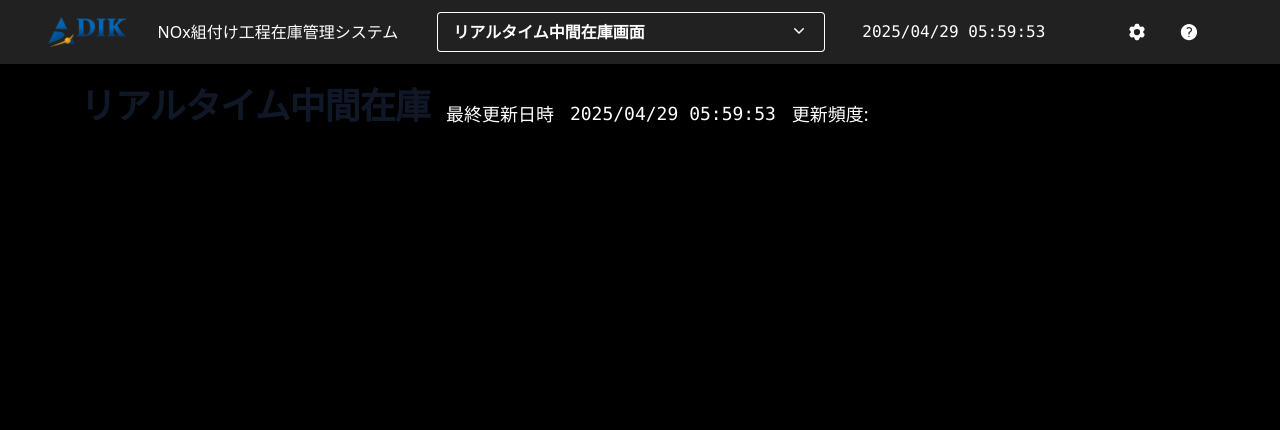
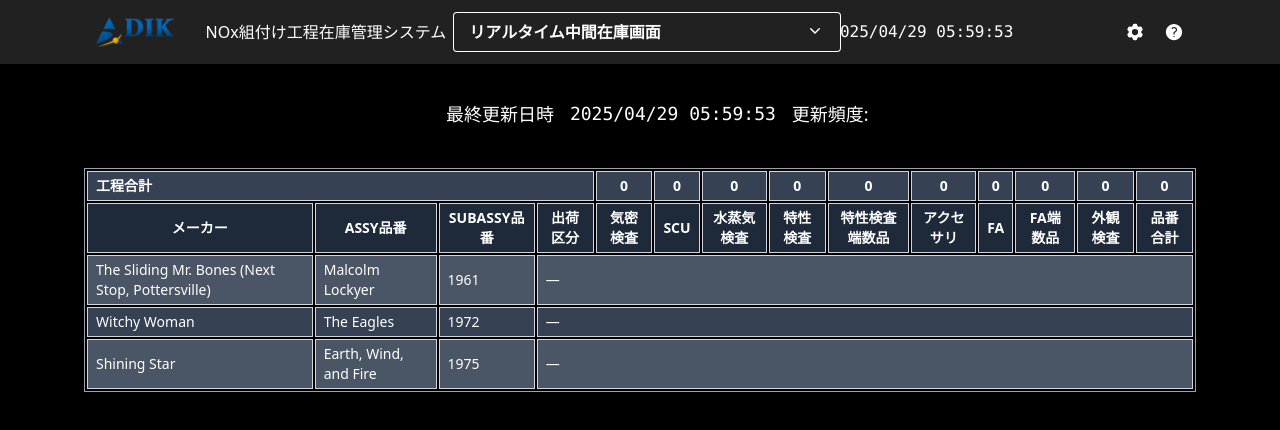
Before and after one commit to Thilina1999/Vue-Frontend, a Vue app: page / in a window 1280 px wide. Shown: the top 430 px of the page. Built offline with nearby package versions, Linux system fonts and the light colour scheme.

Commit message:
Table data

```diff
--- a/src/components/atom/Title.vue
+++ b/src/components/atom/Title.vue
@@ -1,6 +1,6 @@
 <template>
     <h1
-        class="mb-4 text-2xl font-extrabold leading-none tracking-tight text-gray-900 md:text-3xl lg:text-4xl dark:text-white">
+        class="mb-4 text-2xl font-extrabold leading-none tracking-tight md:text-3xl lg:text-4xl dark:text-white">
         {{ title }}
     </h1>
 </template>
--- a/src/components/molecules/Table.vue
+++ /dev/null
@@ -1,9 +0,0 @@
-<template>
-    <p class="text-white">Hello</p>
-</template>
-
-<script>
-export default {
-    name: "Table",
-}
-</script>
--- a/src/components/organisms/Navbar.vue
+++ b/src/components/organisms/Navbar.vue
@@ -1,6 +1,6 @@
 <template>
   <nav class="bg-[#212121]">
-    <div class="px-2 sm:px-6 lg:px-8">
+    <div class="element">
       <div class="relative flex h-16 items-center justify-between">
         <div class="grid grid-cols-3 w-full">
           <div class="flex items-center justify-start">
@@ -19,12 +19,18 @@
 
               </div>
               <div class="flex items-center px-4 justify-start">
-                <div class="grid grid-cols-2 w-full">
+                <div class="grid grid-cols-4 w-full">
+                  <div class="flex items-center justify-end">
+
+                  </div>
+                  <div class="flex items-center justify-end">
+
+                  </div>
                   <div class="flex items-center justify-end">
                     <Settings class="w-5 h-5" />
 
                   </div>
-                  <div class="flex items-center justify-center">
+                  <div class="flex items-center justify-end">
                     <Help class="w-5 h-5" />
 
                   </div>
--- /dev/null
+++ b/src/components/organisms/RT_Inventory_Tb.vue
@@ -0,0 +1,59 @@
+<template>
+    <div class="overflow-x-auto p-1">
+      <table class="w-full table-auto border-separate border border-gray-400 text-white">
+        <thead>
+          <tr class="bg-gray-700 text-white text-sm">
+            <th class="summary-row border border-gray-300 text-left px-2 py-1" colspan="4">工程合計</th>
+            <th class="summary-row border border-gray-300 px-2 py-1" v-for="i in 10" :key="i">0</th>
+          </tr>
+
+          <tr class="bg-gray-800 text-sm">
+            <th class="border border-gray-300 px-2 py-1">メーカー</th>
+            <th class="border border-gray-300 px-2 py-1">ASSY品番</th>
+            <th class="border border-gray-300 px-2 py-1">SUBASSY品番</th>
+            <th class="border border-gray-300 px-2 py-1">出荷区分</th>
+            <th class="border border-gray-300 px-2 py-1">気密検査</th>
+            <th class="border border-gray-300 px-2 py-1">SCU</th>
+            <th class="border border-gray-300 px-2 py-1">水蒸気検査</th>
+            <th class="border border-gray-300 px-2 py-1">特性検査</th>
+            <th class="border border-gray-300 px-2 py-1">特性検査端数品</th>
+            <th class="border border-gray-300 px-2 py-1">アクセサリ</th>
+            <th class="border border-gray-300 px-2 py-1">FA</th>
+            <th class="border border-gray-300 px-2 py-1">FA端数品</th>
+            <th class="border border-gray-300 px-2 py-1">外観検査</th>
+            <th class="border border-gray-300 px-2 py-1">品番合計</th>
+          </tr>
+        </thead>
+
+        <tbody>
+          <tr class="bg-gray-600 text-sm">
+            <td class="border border-gray-300 px-2 py-1">The Sliding Mr. Bones (Next Stop, Pottersville)</td>
+            <td class="border border-gray-300 px-2 py-1">Malcolm Lockyer</td>
+            <td class="border border-gray-300 px-2 py-1">1961</td>
+            <td class="border border-gray-300 px-2 py-1" colspan="11">—</td>
+          </tr>
+          <tr class="bg-gray-700 text-sm">
+            <td class="border border-gray-300 px-2 py-1">Witchy Woman</td>
+            <td class="border border-gray-300 px-2 py-1">The Eagles</td>
+            <td class="border border-gray-300 px-2 py-1">1972</td>
+            <td class="border border-gray-300 px-2 py-1" colspan="11">—</td>
+          </tr>
+          <tr class="bg-gray-600 text-sm">
+            <td class="border border-gray-300 px-2 py-1">Shining Star</td>
+            <td class="border border-gray-300 px-2 py-1">Earth, Wind, and Fire</td>
+            <td class="border border-gray-300 px-2 py-1">1975</td>
+            <td class="border border-gray-300 px-2 py-1" colspan="11">—</td>
+          </tr>
+        </tbody>
+      </table>
+    </div></template>
+
+<script>
+
+export default {
+    name: "Rt_Inventory_Tb",
+    components: {
+
+    }
+}
+</script>
--- a/src/components/view/RT_Intermediate_Inventory.vue
+++ b/src/components/view/RT_Intermediate_Inventory.vue
@@ -7,6 +7,8 @@
       <TimeFunction class="text-lg" />
       <Title_Text class="text-lg" text="更新頻度:" />
     </div>
+    <br />
+    <RT_Inventory_Tb />
 
   </div>
 </template>
@@ -15,13 +17,15 @@
 import Title from '../atom/Title.vue';
 import Title_Text from '../atom/Title_Text.vue';
 import TimeFunction from '../molecules/TimeFunction.vue';
+import RT_Inventory_Tb from '../organisms/RT_Inventory_Tb.vue';
 
 export default {
   name: "RT_Intermediate_Inventory",
   components: {
     Title,
     Title_Text,
-    TimeFunction
+    TimeFunction,
+    RT_Inventory_Tb
   },
 };
 </script>
```
